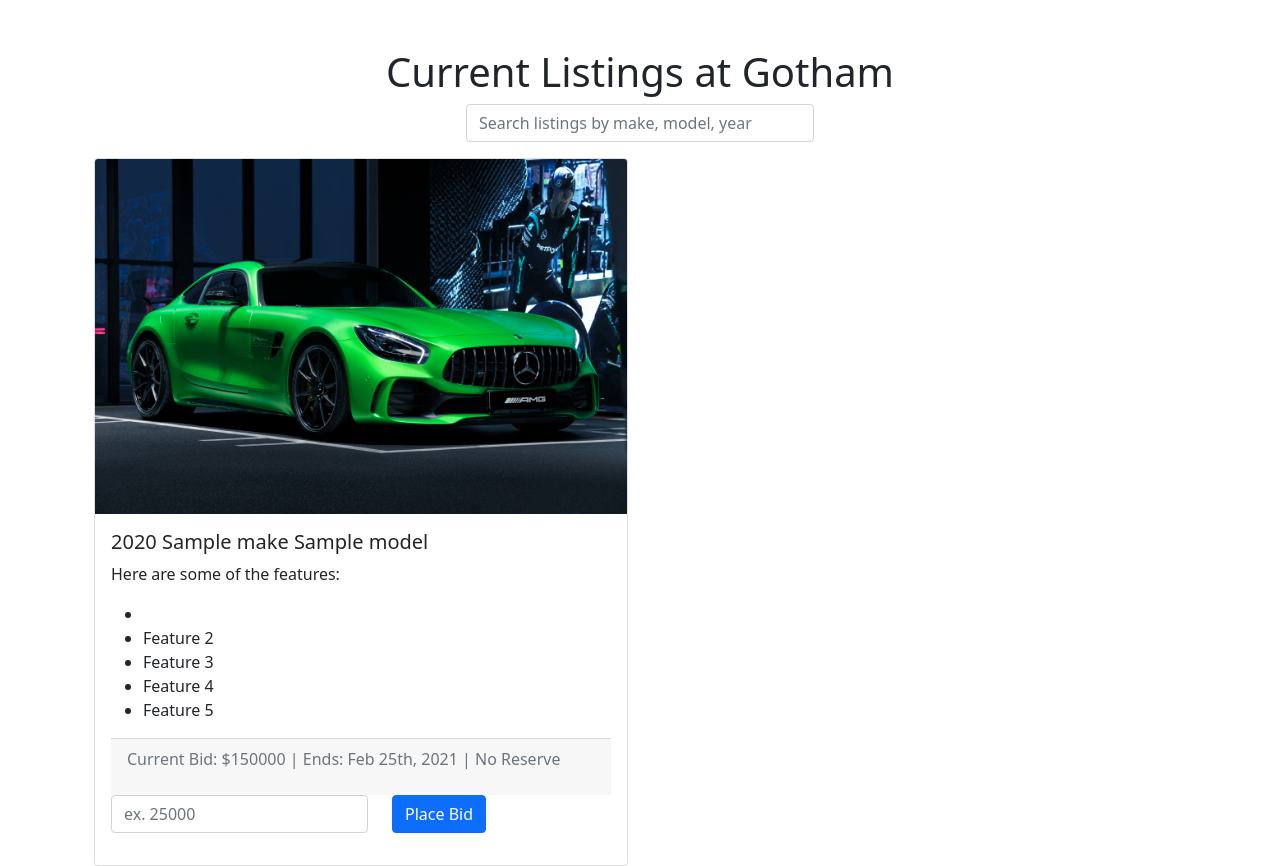
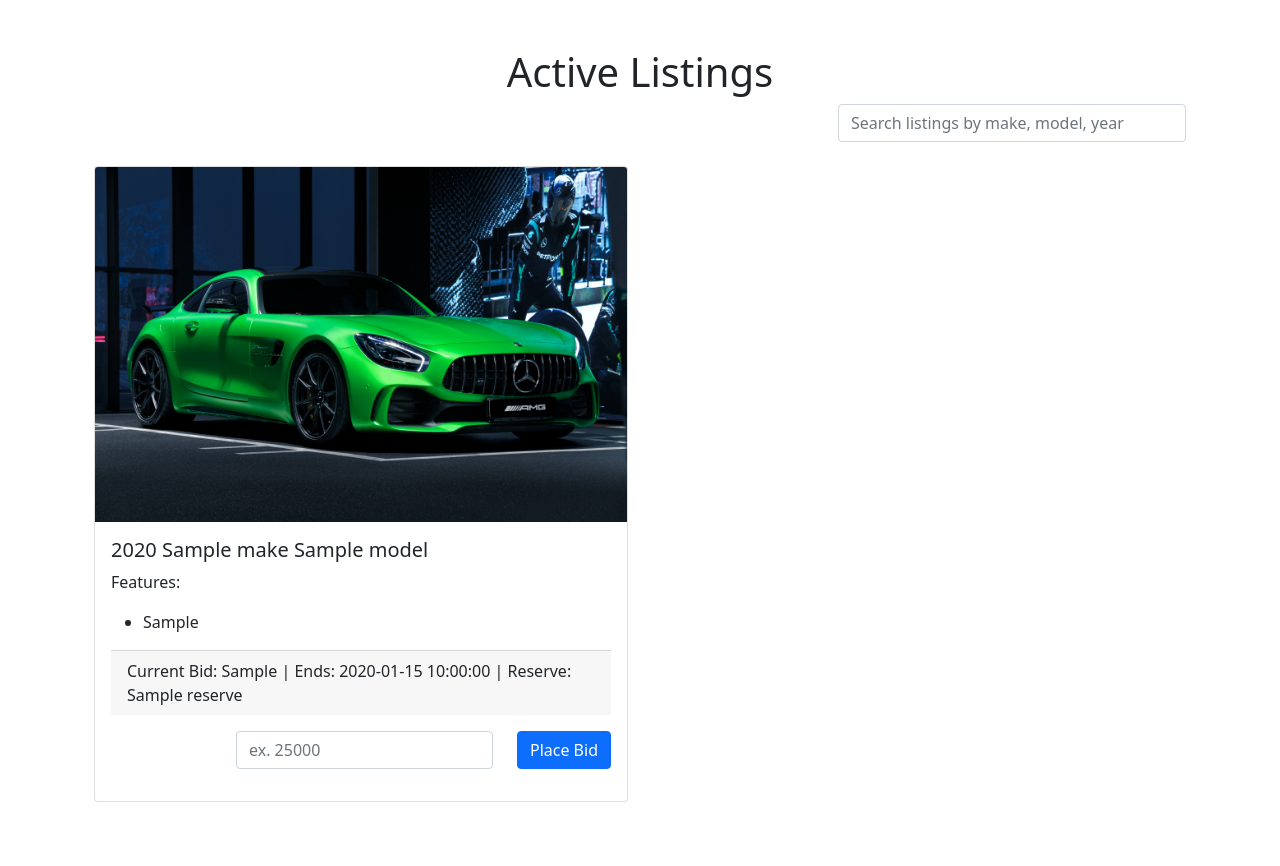
Before and after one commit to rorochaudhary/gotham-auctions, a Flask app: template templates/main.j2 in a window 1280 px wide. Shown: the part 56-922 px from the top of the page. After the commit the page ends 858 px from the top, so only its background shows below. Run offline with Flask 2, Linux system fonts and the light colour scheme; the template is opened without the code that fills it: most values are stand-ins (such as "Sample title", 1, 10 or a date in 2020).

Commit message:
added database interaction and formatting

```diff
--- a/templates/main.j2
+++ b/templates/main.j2
@@ -3,16 +3,16 @@
 <div class="container px-4 pt-5">
     <div class="row justify-content-center">
         <div class='col'>
-            <h1 class="text-center">Current Listings at Gotham</h1>
+            <h1 class="text-center">Active Listings</h1>
         </div>
     </div>
-    <div class="row justify-content-center">
-        <div class='col-offset-4 col-4 pb-3'>
+    <div class="row justify-content-end">
+        <div class='col-4 mb-4'>
             <input type="search" class="form-control" name="searchquery" placeholder="Search listings by make, model, year">
         </div>
     </div>
     <div class="row row-cols-1 row-cols-md-2 g-4">
-    {% for item in listings.example_listings %}
+    {% for item in listings %}
         {% if item %}
         <div class="col">
             <div class="card">
@@ -23,20 +23,33 @@
                     <!-- maybe a separate query to get FeaturesListings? and then build the list of featues from there? -->
                     <!-- description will be added in the near future -->
                     <!-- <p class="card-text">Quick Description of the car.</p> -->
-                    <p class="card-text">Here are some of the features:</p>
+                    <p class="card-text">Features:</p>
                     <ul>
-                        <li></li>
-                        <li>Feature 2</li>
-                        <li>Feature 3</li>
-                        <li>Feature 4</li>
-                        <li>Feature 5</li>
+                    {% for listings_features in listings_features %}
+                        {% if item['listingID'] == listings_features['listingID']%}
+                            {% for carFeature in features %}
+                                {% if carFeature['featureID'] == listings_features['featureID'] %}
+                                    <li>{{carFeature['carFeature']}}</li>
+                                {% endif %}
+                            {% endfor %}
+                        {% endif %}
+                    {% endfor %}
                     </ul>
                     <!-- current bid info (high bid, expDate, reserve) -->
                     <div class="card-footer">
-                        <p class="text-muted">Current Bid: $150000 | Ends: Feb 25th, 2021 | No Reserve</p>
+                        {% if item['bidID'] %}
+                            {% for bid in bids %}
+                                {% if bid['bidID'] == item['bidID'] %}
+                                    <span>Current Bid: {{bid['bidAmt']}}</span>
+                                {% endif %}
+                            {% endfor %}
+                        {% else %}
+                            <span>Current Bid: None</span>
+                        {% endif %}
+                        <span>| Ends: {{item['expirationDate']}} | Reserve: {{item['reserve']}}</span>
                     </div>
                     <!-- user can place a bid -->
-                    <form class="row" action="#">
+                    <form class="row justify-content-end mt-3" action="#">
                         <div class="col-auto">
                             <!-- maybe change placeholder value to highest bid? -->
                             <input type="number" class="form-control" name="place-bid" id="place-bid" placeholder="ex. 25000">
```
